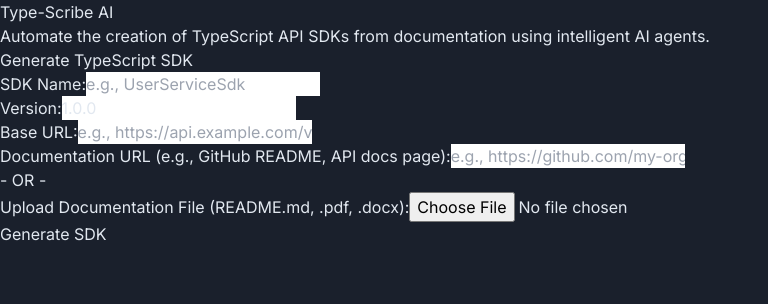
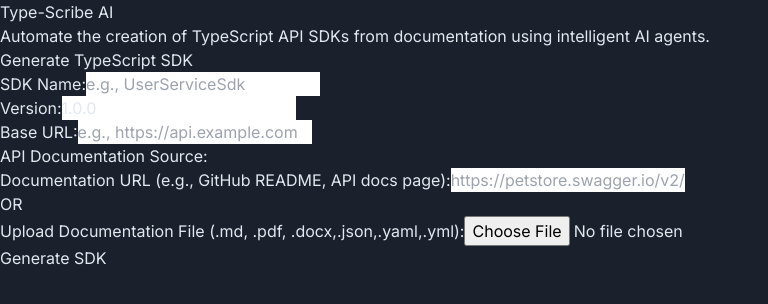
Before and after one commit to 808vita/type-scribe-ai-frontend, a Next.js app: page / in a window 1280 px wide. Shown: the top 304 px of the page, without its empty margins (0-768 px from the left). Built offline with nearby package versions, Linux system fonts and the light colour scheme.

Commit message:
ui improvements

```diff
--- a/src/app/page.tsx
+++ b/src/app/page.tsx
@@ -1,3 +1,4 @@
+// src/app/page.tsx
 "use client";
 
 import React, { useState } from "react";
@@ -6,7 +7,7 @@ import GeneratedSdkDisplay from "@/components/GeneratedSdkDisplay";
 import { GenerateSdkResponse } from "@/lib/api";
 
 export default function HomePage() {
-  const [loading, setLoading] = useState<boolean>(false);
+  const [loading, setLoading] = useState<boolean>(false); // This state is already here
   const [error, setError] = useState<string | null>(null);
   const [generatedSdk, setGeneratedSdk] = useState<GenerateSdkResponse | null>(
     null
@@ -39,7 +40,7 @@ export default function HomePage() {
         intelligent AI agents.
       </p>
 
-      {/* Loading Indicator */}
+      {/* Loading Indicator (this remains here, but we'll also update the button) */}
       {loading && (
         <div className="my-4 text-blue-400 text-lg">
           Generating SDK... This may take a moment.
@@ -66,11 +67,12 @@ export default function HomePage() {
         </div>
       )}
 
-      {/* SDK Generator Form */}
+      {/* SDK Generator Form - ADD isLoading PROP */}
       <SdkGeneratorForm
         onSdkGenerated={handleSdkGenerated}
         onLoading={setLoading}
         onError={setError}
+        isLoading={loading}
       />
 
       {/* Display Generated SDK Code */}
@@ -78,7 +80,7 @@ export default function HomePage() {
         <GeneratedSdkDisplay
           sdkCode={generatedSdk.sdk_code}
           sdkName={currentSdkName}
-          sdkUsageExample={generatedSdk.sdk_usage_example || ""} // MODIFIED: Pass new field
+          sdkUsageExample={generatedSdk.sdk_usage_example || ""}
         />
       )}
     </main>
--- a/src/components/SdkGeneratorForm.tsx
+++ b/src/components/SdkGeneratorForm.tsx
@@ -1,3 +1,4 @@
+// src/components/SdkGeneratorForm.tsx
 "use client";
 
 import React, { useState } from "react";
@@ -15,12 +16,14 @@ interface SdkGeneratorFormProps {
   onSdkGenerated: (response: GenerateSdkResponse) => void;
   onLoading: (isLoading: boolean) => void;
   onError: (error: string | null) => void;
+  isLoading: boolean; // <--- ADDED THIS PROP
 }
 
 export default function SdkGeneratorForm({
   onSdkGenerated,
   onLoading,
   onError,
+  isLoading, // <--- ADDED TO DESTRUCTURING
 }: SdkGeneratorFormProps) {
   const [sdkName, setSdkName] = useState<string>("");
   const [version, setVersion] = useState<string>("1.0.0");
@@ -30,7 +33,7 @@ export default function SdkGeneratorForm({
 
   const handleSubmit = async (event: React.FormEvent) => {
     event.preventDefault();
-    onLoading(true);
+    onLoading(true); // Signal parent to start loading
     onError(null); // Clear previous errors
 
     try {
@@ -62,20 +65,20 @@ export default function SdkGeneratorForm({
       console.error("SDK generation failed:", error);
       onError((error as Error).message);
     } finally {
-      onLoading(false);
+      onLoading(false); // Signal parent to stop loading
     }
   };
 
   return (
     <form
       onSubmit={handleSubmit}
-      className="p-6 bg-gray-800 rounded-lg shadow-md max-w-2xl mx-auto space-y-4"
+      className="p-6 bg-gray-800 rounded-lg shadow-md max-w-3xl mx-auto space-y-4"
     >
       <h2 className="text-2xl font-bold text-white mb-4">
         Generate TypeScript SDK
       </h2>
 
-      {/* SDK Configuration */}
+      {/* SDK Configuration fields... */}
       <div className="space-y-2">
         <label
           htmlFor="sdkName"
@@ -124,17 +127,21 @@ export default function SdkGeneratorForm({
           id="baseUrl"
           value={baseUrl}
           onChange={(e) => setBaseUrl(e.target.value)}
-          placeholder="e.g., https://api.example.com/v1"
+          placeholder="e.g., https://api.example.com"
           className="mt-1 block w-full px-3 py-2 bg-gray-700 border border-gray-600 rounded-md text-white placeholder-gray-400 focus:outline-none focus:ring-blue-500 focus:border-blue-500 sm:text-sm"
           required
         />
       </div>
-
-      {/* API Documentation */}
+      {/* Documentation Source */}
       <div className="space-y-2">
+        <label className="block text-sm font-medium text-gray-300">
+          API Documentation Source:
+        </label>
+        <div className="flex flex-col md:flex-row md:space-x-4 space-y-4 md:space-y-0">
+          <div className="flex-1 space-y-2">
             <label
               htmlFor="docUrl"
-          className="block text-sm font-medium text-gray-300"
+              className="block text-xs font-medium text-gray-400"
             >
           Documentation URL (e.g., GitHub README, API docs page):
             </label>
@@ -144,42 +151,74 @@ export default function SdkGeneratorForm({
               value={docUrl}
               onChange={(e) => {
                 setDocUrl(e.target.value);
-            setDocFile(null); // Clear file selection if URL is entered
+                setDocFile(null); // Clear file selection if URL is used
               }}
-          placeholder="e.g., https://github.com/my-org/my-api/blob/main/README.md"
+              placeholder="https://petstore.swagger.io/v2/swagger.json"
               className="mt-1 block w-full px-3 py-2 bg-gray-700 border border-gray-600 rounded-md text-white placeholder-gray-400 focus:outline-none focus:ring-blue-500 focus:border-blue-500 sm:text-sm"
+              disabled={!!docFile} // Disable if file is selected
             />
           </div>
-
-      <div className="text-gray-300 text-center">- OR -</div>
-
-      <div className="space-y-2">
+          <p className="text-gray-400 md:self-center">OR</p>
+          <div className="flex-1 space-y-2">
             <label
               htmlFor="docFile"
-          className="block text-sm font-medium text-gray-300"
+              className="block text-xs font-medium text-gray-400"
             >
-          Upload Documentation File (README.md, .pdf, .docx):
+          Upload Documentation File (.md, .pdf, .docx,.json,.yaml,.yml):
             </label>
             <input
               type="file"
               id="docFile"
               onChange={(e) => {
-            const file = e.target.files ? e.target.files[0] : null;
-            setDocFile(file);
-            setDocUrl(""); // Clear URL if file is selected
+                setDocFile(e.target.files ? e.target.files[0] : null);
+                setDocUrl(""); // Clear URL if file is uploaded
               }}
+              accept=".json,.yaml,.yml,.pdf,.docx,.pptx,.md"
               className="mt-1 block w-full text-sm text-gray-300 file:mr-4 file:py-2 file:px-4 file:rounded-md file:border-0 file:text-sm file:font-semibold file:bg-blue-500 file:text-white hover:file:bg-blue-600 cursor-pointer"
+              disabled={!!docUrl} // Disable if URL is entered
             />
-        {docFile && (
-          <p className="text-xs text-gray-400">Selected file: {docFile.name}</p>
-        )}
+          </div>
+        </div>
       </div>
 
+      {/* Submit button - MODIFIED */}
       <button
         type="submit"
-        className="w-full bg-blue-600 hover:bg-blue-700 text-white font-bold py-2 px-4 rounded-md focus:outline-none focus:shadow-outline transition duration-200"
+        className={`w-full py-3 px-6 rounded-md text-lg font-semibold transition duration-300 ${
+          isLoading
+            ? "bg-gray-600 text-gray-400 cursor-not-allowed" // Greyed out when loading
+            : "bg-blue-600 hover:bg-blue-700 text-white focus:outline-none focus:ring-2 focus:ring-blue-500 focus:ring-opacity-50"
+        }`}
+        disabled={isLoading} // <--- USE isLoading PROP TO DISABLE
       >
-        Generate SDK
+        {isLoading ? ( // <--- Conditional text based on loading state
+          <span className="flex items-center justify-center">
+            Generating SDK...
+            {/* Simple spinner for visual feedback, customize as needed */}
+            <svg
+              className="animate-spin -ml-1 mr-3 h-5 w-5 text-white"
+              xmlns="http://www.w3.org/2000/svg"
+              fill="none"
+              viewBox="0 0 24 24"
+            >
+              <circle
+                className="opacity-25"
+                cx="12"
+                cy="12"
+                r="10"
+                stroke="currentColor"
+                strokeWidth="4"
+              ></circle>
+              <path
+                className="opacity-75"
+                fill="currentColor"
+                d="M4 12a8 8 0 018-8V0C5.373 0 0 5.373 0 12h4zm2 5.291A7.962 7.962 0 014 12H0c0 3.042 1.135 5.824 3 7.938l3-2.647z"
+              ></path>
+            </svg>
+          </span>
+        ) : (
+          "Generate SDK"
+        )}
       </button>
     </form>
   );
```
Lines whose indentation alone changed are shown as unchanged.
